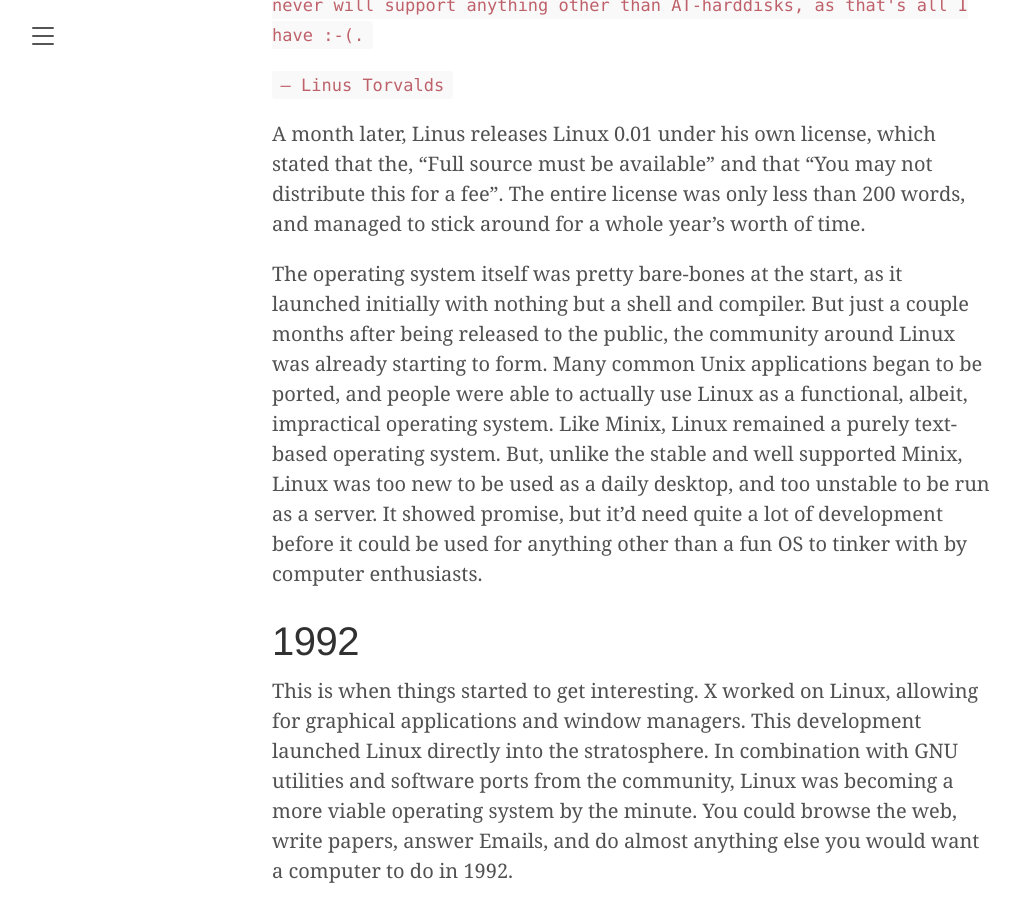
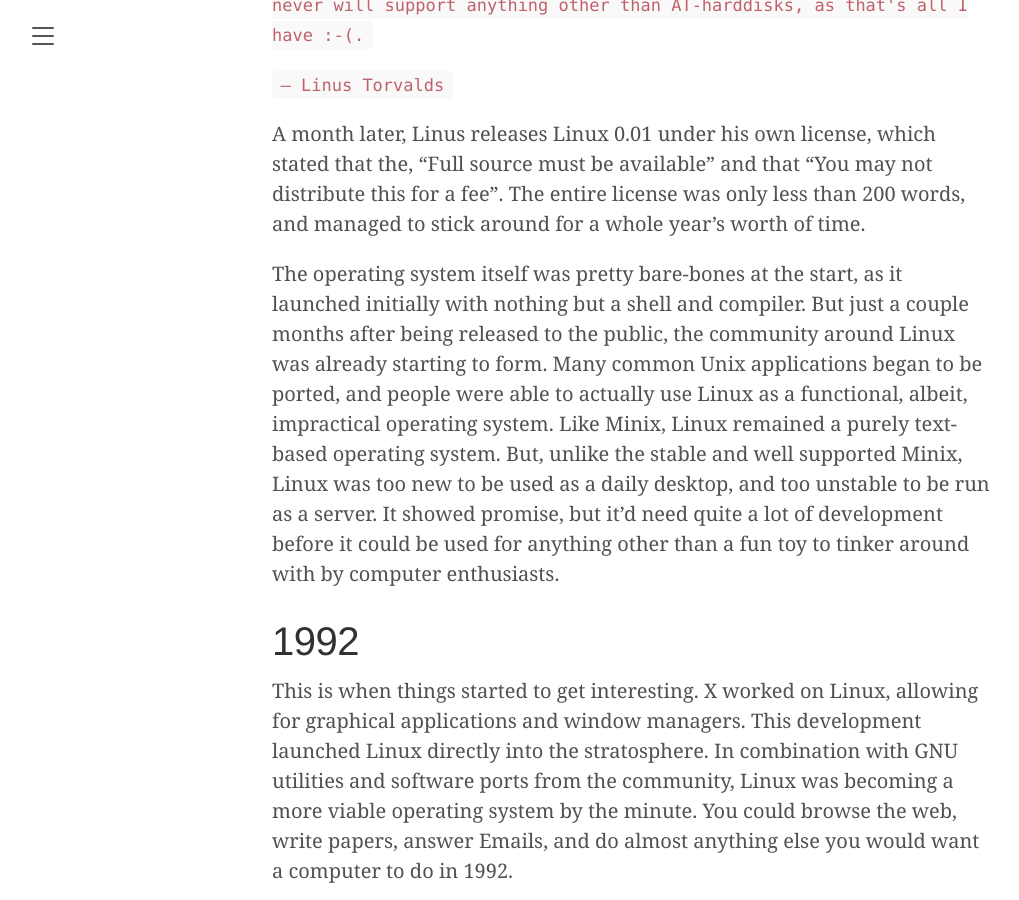
Before and after one commit to TheKernalBlog/TheKernalBlog, a Jekyll site: the page built from _posts/2023-01-18-An-Extremely-Brief-History-Of-Linux-From-1991-To-1993.md, in a window 1280 px wide and 900 px high, scrolled down 1240 px. Shown: the whole window, without its empty margins (8-1027 px from the left). Built offline with Jekyll 4.4.1, drawn with Linux system fonts in a browser that asks for light colours; our own code applies the rules of GitHub Pages for plain Markdown files.

Commit message:
Update 2023-01-18-An-Extremely-Brief-History-Of-Linux-From-1991-To-1993.md

```diff
--- a/_posts/2023-01-18-An-Extremely-Brief-History-Of-Linux-From-1991-To-1993.md
+++ b/_posts/2023-01-18-An-Extremely-Brief-History-Of-Linux-From-1991-To-1993.md
@@ -20,7 +20,7 @@
 
 A month later, Linus releases Linux 0.01 under his own license, which stated that the, "Full source must be available" and that "You may not distribute this for a fee". The entire license was only less than 200 words, and managed to stick around for a whole year's worth of time.
 
-The operating system itself was pretty bare-bones at the start, as it launched initially with nothing but a shell and compiler. But just a couple months after being released to the public, the community around Linux was already starting to form. Many common Unix applications began to be ported, and people were able to actually use Linux as a functional, albeit, impractical operating system. Like Minix, Linux remained a purely text-based operating system. But, unlike the stable and well supported Minix, Linux was too new to be used as a daily desktop, and too unstable to be run as a server. It showed promise, but it'd need quite a lot of development before it could be used for anything other than a fun OS to tinker with by computer enthusiasts.
+The operating system itself was pretty bare-bones at the start, as it launched initially with nothing but a shell and compiler. But just a couple months after being released to the public, the community around Linux was already starting to form. Many common Unix applications began to be ported, and people were able to actually use Linux as a functional, albeit, impractical operating system. Like Minix, Linux remained a purely text-based operating system. But, unlike the stable and well supported Minix, Linux was too new to be used as a daily desktop, and too unstable to be run as a server. It showed promise, but it'd need quite a lot of development before it could be used for anything other than a fun toy to tinker around with by computer enthusiasts.
 
 
 # 1992
```
